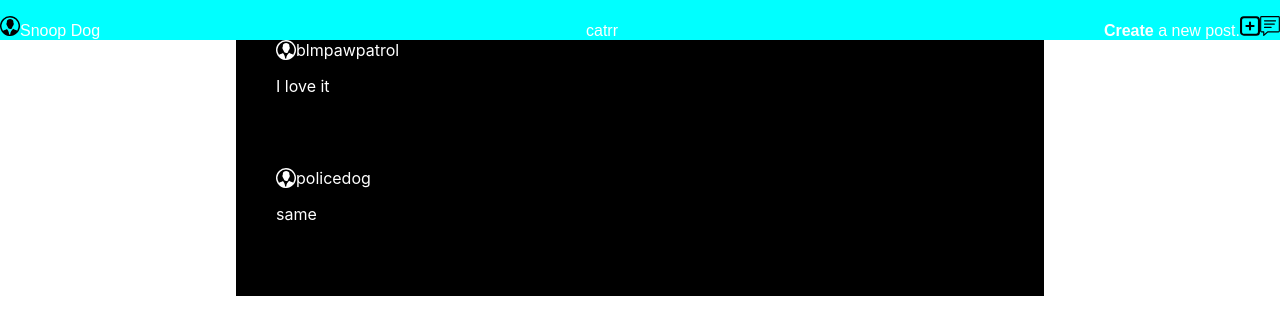
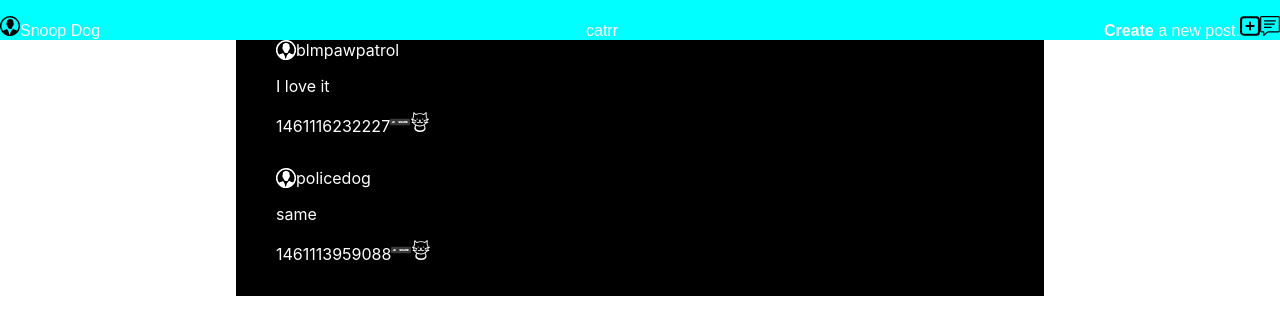
Before and after one commit to jlafleur93/tweeter-react, a React (Create React App) app: page / in a window 1280 px wide. Shown: the top 334 px of the page. Built offline with nearby package versions, Linux system fonts and the light colour scheme.

Commit message:
added socials

```diff
--- a/src/App.js
+++ b/src/App.js
@@ -7,8 +7,13 @@ function App() {
     user: "Snoop Dog",
     totalPosts: "10",
     posts: [
-      { id: 1, message: "I love it", user: "blmpawpatrol" },
-      { id: 2, message: "same", user: "policedog" },
+      {
+        id: 1,
+        message: "I love it",
+        user: "blmpawpatrol",
+        created_at: 1461116232227,
+      },
+      { id: 2, message: "same", user: "policedog", created_at: 1461113959088 },
     ],
   };
   return (
--- a/src/components/Message/Message.css
+++ b/src/components/Message/Message.css
@@ -13,3 +13,11 @@
 .user-profile{
     filter: invert(100%) sepia(1%) saturate(2%) hue-rotate(96deg) brightness(114%) contrast(100%);
 }
+.cattr-details > img {
+    height: 20px;
+    width: 20px;
+    background-color: white;
+}
+.cat-icon{
+     filter: invert(100%) sepia(1%) saturate(2%) hue-rotate(96deg) brightness(114%) contrast(100%);
+}
--- a/src/components/Message/Message.js
+++ b/src/components/Message/Message.js
@@ -1,6 +1,8 @@
 import "./Message.css";
 import React from "react";
 import profile from "../../assets/profile.svg";
+import share from "../../assets/share-button.svg";
+import cat from "../../assets/cat.svg";
 export default function Message(props) {
   const { posts } = props;
   const MessageMap = posts.map((x) => {
@@ -11,6 +13,11 @@ export default function Message(props) {
           <aside>{x.user}</aside>
         </div>
         <p>{x.message}</p>
+        <div className="cattr-social">
+          {x.created_at}
+          <img src={share} />
+          <img src={cat} className="cat-icon" />
+        </div>
       </ul>
     );
   });
```
Also changed, not shown: src/assets/cat.svg (added), src/assets/share-button.svg (added).
